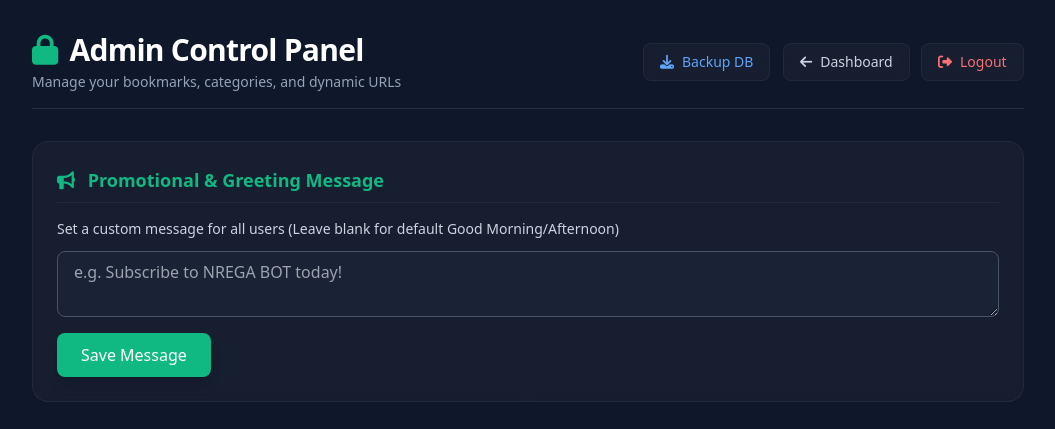
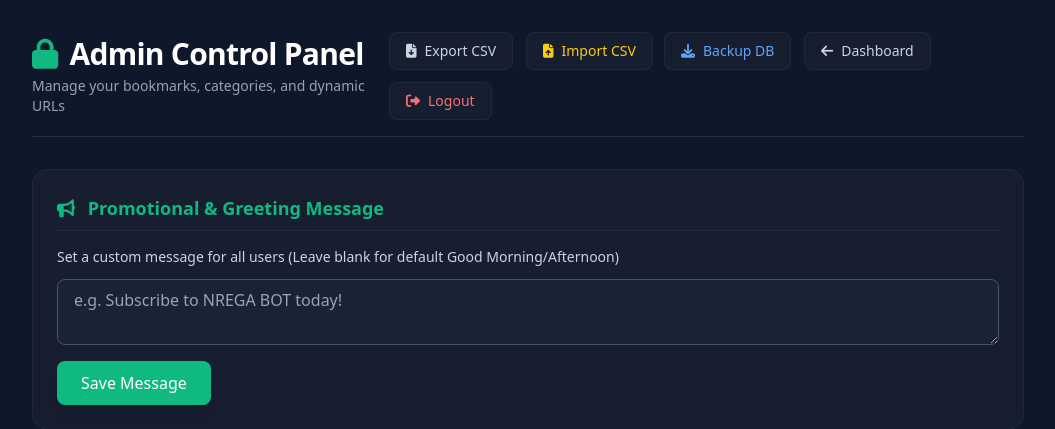
Before and after one commit to rajatpoddar/Nrega-Bookmarks, a Flask app: page /admin in a window 1280 px wide. Shown: the top 429 px of the page, without its empty margins (112-1167 px from the left). Run offline with Flask 3, Linux system fonts and the light colour scheme; the visitor is signed in with stand-in values (Sample User, id 1).

Commit message:
feat(admin): Add CSV import/export functionality for bookmarks
- Add export_bookmarks endpoint to download all categories and links as CSV
- Add import_bookmarks endpoint to import bookmarks from CSV with merge or replace options
- Add flash message notifications to admin panel for import/export feedback
- Add CSV and io module imports for file handling
- Add MAX_CONTENT_LENGTH config to limit file uploads to 5MB
- Add VSCode settings configuration file
- Import flash function from Flask for user notifications
- Implement category caching during import to reduce database queries
- Support both create and update operations during import (non-destructive by default)
- Add proper error handling and validation for CSV file format and required columns

```diff
--- a/app.py
+++ b/app.py
@@ -1,7 +1,9 @@
-from flask import Flask, render_template, request, jsonify, session, redirect, url_for, send_file
+from flask import Flask, render_template, request, jsonify, session, redirect, url_for, send_file, flash
 from flask_sqlalchemy import SQLAlchemy
 from functools import wraps
 import os
+import csv
+import io
 from dotenv import load_dotenv
 
 # Environment variables load karo .env file se
@@ -10,6 +12,7 @@ load_dotenv()
 app = Flask(__name__)
 # Secret key aur admin pin ko env se fetch karo, ya default fallback use karo
 app.secret_key = os.environ.get('SECRET_KEY', 'nrega_vibe_secret_key')
+app.config['MAX_CONTENT_LENGTH'] = 5 * 1024 * 1024  # 5MB max upload size
 
 # --- SET YOUR ADMIN PIN IN A .env FILE ---
 ADMIN_PIN = os.environ.get('ADMIN_PIN', '12345')
@@ -253,5 +256,160 @@ def download_backup():
         return send_file(db_path, as_attachment=True, download_name="nrega_bookmarks_backup.db")
     return "Database file not found!", 404
 
+
+@app.route('/admin/export_bookmarks')
+@admin_required
+def export_bookmarks():
+    """Saare categories aur links ek CSV file mein export karo."""
+    categories = Category.query.order_by(Category.sort_order).all()
+
+    output = io.StringIO()
+    writer = csv.writer(output)
+
+    # Header row
+    writer.writerow([
+        'category_name',
+        'is_application',
+        'sort_order',
+        'title',
+        'url',
+        'icon_class',
+        'is_dynamic'
+    ])
+
+    for cat in categories:
+        for link in cat.links:
+            writer.writerow([
+                cat.name,
+                '1' if cat.is_application else '0',
+                cat.sort_order,
+                link.title,
+                link.url,
+                link.icon_class or '',
+                '1' if link.is_dynamic else '0'
+            ])
+
+    # Empty category bhi export karo (bina links ke)
+    for cat in categories:
+        if not cat.links:
+            writer.writerow([
+                cat.name,
+                '1' if cat.is_application else '0',
+                cat.sort_order,
+                '',  # no link
+                '',
+                '',
+                ''
+            ])
+
+    output.seek(0)
+    return send_file(
+        io.BytesIO(output.getvalue().encode('utf-8-sig')),  # utf-8-sig for Excel compatibility
+        mimetype='text/csv',
+        as_attachment=True,
+        download_name='bookmarks_export.csv'
+    )
+
+
+@app.route('/admin/import_bookmarks', methods=['POST'])
+@admin_required
+def import_bookmarks():
+    """CSV file se bookmarks import karo. Existing data replace nahi hogi — sirf naye add honge ya existing update honge."""
+    if 'csv_file' not in request.files:
+        flash('Koi file select nahi ki!', 'error')
+        return redirect(url_for('admin'))
+
+    file = request.files['csv_file']
+    if file.filename == '' or not file.filename.endswith('.csv'):
+        flash('Sirf .csv file allowed hai!', 'error')
+        return redirect(url_for('admin'))
+
+    replace_all = request.form.get('replace_all') == 'on'
+
+    try:
+        stream = io.StringIO(file.stream.read().decode('utf-8-sig'))
+        reader = csv.DictReader(stream)
+
+        required_cols = {'category_name', 'title', 'url'}
+        if not required_cols.issubset(set(reader.fieldnames or [])):
+            flash(f'CSV mein ye columns hone chahiye: {", ".join(required_cols)}', 'error')
+            return redirect(url_for('admin'))
+
+        if replace_all:
+            Link.query.delete()
+            Category.query.delete()
+            db.session.commit()
+
+        added_cats = 0
+        added_links = 0
+        updated_links = 0
+
+        # category cache taaki baar baar DB query na ho
+        cat_cache = {}
+
+        for row in reader:
+            cat_name = row.get('category_name', '').strip()
+            title = row.get('title', '').strip()
+            url = row.get('url', '').strip()
+
+            if not cat_name:
+                continue  # category name mandatory hai
+
+            # Category lookup / create
+            if cat_name not in cat_cache:
+                cat = Category.query.filter_by(name=cat_name).first()
+                if not cat:
+                    try:
+                        sort_order = int(row.get('sort_order', 0))
+                    except (ValueError, TypeError):
+                        sort_order = 0
+                    is_app = str(row.get('is_application', '0')).strip() in ('1', 'true', 'True', 'yes')
+                    cat = Category(name=cat_name, is_application=is_app, sort_order=sort_order)
+                    db.session.add(cat)
+                    db.session.flush()  # id generate karo
+                    added_cats += 1
+                cat_cache[cat_name] = cat
+            else:
+                cat = cat_cache[cat_name]
+
+            if not title or not url:
+                continue  # link fields nahi hain, skip
+
+            icon_class = row.get('icon_class', '').strip() or None
+            try:
+                is_dynamic = str(row.get('is_dynamic', '0')).strip() in ('1', 'true', 'True', 'yes')
+            except Exception:
+                is_dynamic = False
+
+            # Existing link dhundo (same title + category)
+            existing = Link.query.filter_by(title=title, category_id=cat.id).first()
+            if existing:
+                existing.url = url
+                existing.icon_class = icon_class
+                existing.is_dynamic = is_dynamic
+                updated_links += 1
+            else:
+                new_link = Link(
+                    title=title,
+                    url=url,
+                    icon_class=icon_class,
+                    is_dynamic=is_dynamic,
+                    category_id=cat.id
+                )
+                db.session.add(new_link)
+                added_links += 1
+
+        db.session.commit()
+        flash(
+            f'Import successful! {added_cats} new categories, {added_links} links added, {updated_links} links updated.',
+            'success'
+        )
+
+    except Exception as e:
+        db.session.rollback()
+        flash(f'Import mein error aaya: {str(e)}', 'error')
+
+    return redirect(url_for('admin'))
+
 if __name__ == '__main__':
     app.run(host='0.0.0.0', debug=True, port=5000)
--- a/templates/admin.html
+++ b/templates/admin.html
@@ -2,6 +2,22 @@
 
 {% block content %}
 <div class="container mx-auto px-4 py-8 max-w-5xl">
+
+    {% with messages = get_flashed_messages(with_categories=true) %}
+        {% if messages %}
+            <div class="mb-6 space-y-2">
+                {% for category, message in messages %}
+                <div class="flex items-start gap-3 px-4 py-3 rounded-xl border
+                    {% if category == 'success' %}bg-green-500/10 border-green-500/30 text-green-400
+                    {% elif category == 'error' %}bg-red-500/10 border-red-500/30 text-red-400
+                    {% else %}bg-blue-500/10 border-blue-500/30 text-blue-400{% endif %}">
+                    <i class="fa-solid {% if category == 'success' %}fa-circle-check{% elif category == 'error' %}fa-circle-xmark{% else %}fa-circle-info{% endif %} mt-0.5 shrink-0"></i>
+                    <span class="text-sm">{{ message }}</span>
+                </div>
+                {% endfor %}
+            </div>
+        {% endif %}
+    {% endwith %}
 
     <div class="flex justify-between items-center mb-8 border-b border-white/10 pb-4">
         <div>
@@ -10,7 +26,15 @@
             </h1>
             <p class="text-slate-400 text-sm mt-1">Manage your bookmarks, categories, and dynamic URLs</p>
         </div>
-        <div class="flex gap-3">
+        <div class="flex gap-3 flex-wrap">
+            <a href="/admin/export_bookmarks" class="glass-card px-4 py-2 rounded-lg text-sm text-green-400 hover:text-white hover:bg-green-500/20 border border-green-500/20 transition flex items-center" title="Export all bookmarks to CSV">
+                <i class="fa-solid fa-file-arrow-down md:mr-2"></i> <span class="hidden md:inline">Export CSV</span>
+            </a>
+
+            <button onclick="toggleModal('importModal')" class="glass-card px-4 py-2 rounded-lg text-sm text-yellow-400 hover:text-white hover:bg-yellow-500/20 border border-yellow-500/20 transition flex items-center" title="Import bookmarks from CSV">
+                <i class="fa-solid fa-file-arrow-up md:mr-2"></i> <span class="hidden md:inline">Import CSV</span>
+            </button>
+
             <a href="/admin/download_backup" class="glass-card px-4 py-2 rounded-lg text-sm text-blue-400 hover:text-white hover:bg-blue-500/20 border border-blue-500/20 transition flex items-center" title="Download Database Backup">
                 <i class="fa-solid fa-download md:mr-2"></i> <span class="hidden md:inline">Backup DB</span>
             </a>
@@ -223,6 +247,54 @@
 
 </div>
 
+<!-- Import CSV Modal -->
+<div id="importModal" class="fixed inset-0 bg-black/60 backdrop-blur-sm z-50 hidden flex items-center justify-center p-4">
+    <div class="glass-card w-full max-w-lg rounded-2xl p-6 shadow-2xl border border-white/10 relative">
+        <button onclick="toggleModal('importModal')" class="absolute top-4 right-4 text-slate-400 hover:text-white transition">
+            <i class="fa-solid fa-xmark text-xl"></i>
+        </button>
+
+        <h2 class="text-xl font-bold text-white mb-1 flex items-center gap-2">
+            <i class="fa-solid fa-file-arrow-up text-yellow-400"></i> Import Bookmarks (CSV)
+        </h2>
+        <p class="text-slate-400 text-sm mb-5">CSV mein ye columns hone chahiye: <code class="text-nregagreen bg-slate-800 px-1 rounded">category_name, is_application, sort_order, title, url, icon_class, is_dynamic</code></p>
+
+        <form action="/admin/import_bookmarks" method="POST" enctype="multipart/form-data" class="space-y-4">
+            <div>
+                <label class="block text-sm font-medium text-slate-300 mb-2">CSV File Select Karo</label>
+                <input type="file" name="csv_file" accept=".csv" required
+                    class="w-full text-sm text-slate-300 file:mr-4 file:py-2 file:px-4 file:rounded-lg file:border-0 file:text-sm file:font-semibold file:bg-nregagreen/20 file:text-nregagreen hover:file:bg-nregagreen/30 file:cursor-pointer bg-slate-800/50 border border-slate-600 rounded-lg px-3 py-2 focus:outline-none">
+            </div>
+
+            <div class="bg-red-500/10 border border-red-500/20 rounded-xl p-4">
+                <div class="flex items-start gap-3">
+                    <input type="checkbox" name="replace_all" id="replace_all" class="w-4 h-4 mt-0.5 accent-red-500">
+                    <div>
+                        <label for="replace_all" class="text-sm font-semibold text-red-400 cursor-pointer">Pura data replace karo (DANGER)</label>
+                        <p class="text-xs text-slate-400 mt-1">Ye check karne se <strong class="text-red-400">saare existing categories aur links delete ho jayenge</strong> aur CSV se fresh import hoga. Default behavior mein sirf naye links add hote hain aur existing update hote hain.</p>
+                    </div>
+                </div>
+            </div>
+
+            <div class="flex gap-3 pt-2">
+                <button type="submit" class="flex-1 bg-yellow-500 hover:bg-yellow-600 text-slate-900 font-bold rounded-lg px-4 py-3 transition shadow-lg shadow-yellow-500/20">
+                    <i class="fa-solid fa-upload mr-2"></i> Import Karo
+                </button>
+                <button type="button" onclick="toggleModal('importModal')" class="px-6 py-3 rounded-lg glass-card text-slate-300 hover:text-white transition">
+                    Cancel
+                </button>
+            </div>
+        </form>
+
+        <div class="mt-4 p-3 bg-slate-800/50 rounded-lg border border-white/5">
+            <p class="text-xs text-slate-400 flex items-center gap-2">
+                <i class="fa-solid fa-lightbulb text-yellow-400"></i>
+                Tip: Pehle <strong class="text-white">Export CSV</strong> karo, Excel mein edit karo, phir wapas import karo. Fastest way to bulk update links!
+            </p>
+        </div>
+    </div>
+</div>
+
 <script>
     function filterLinks() {
         const selectedCat = document.getElementById('linkCategoryFilter').value;
@@ -234,5 +306,9 @@
             }
         });
     }
+
+    function toggleModal(modalId) {
+        document.getElementById(modalId).classList.toggle('hidden');
+    }
 </script>
 {% endblock %}
```
